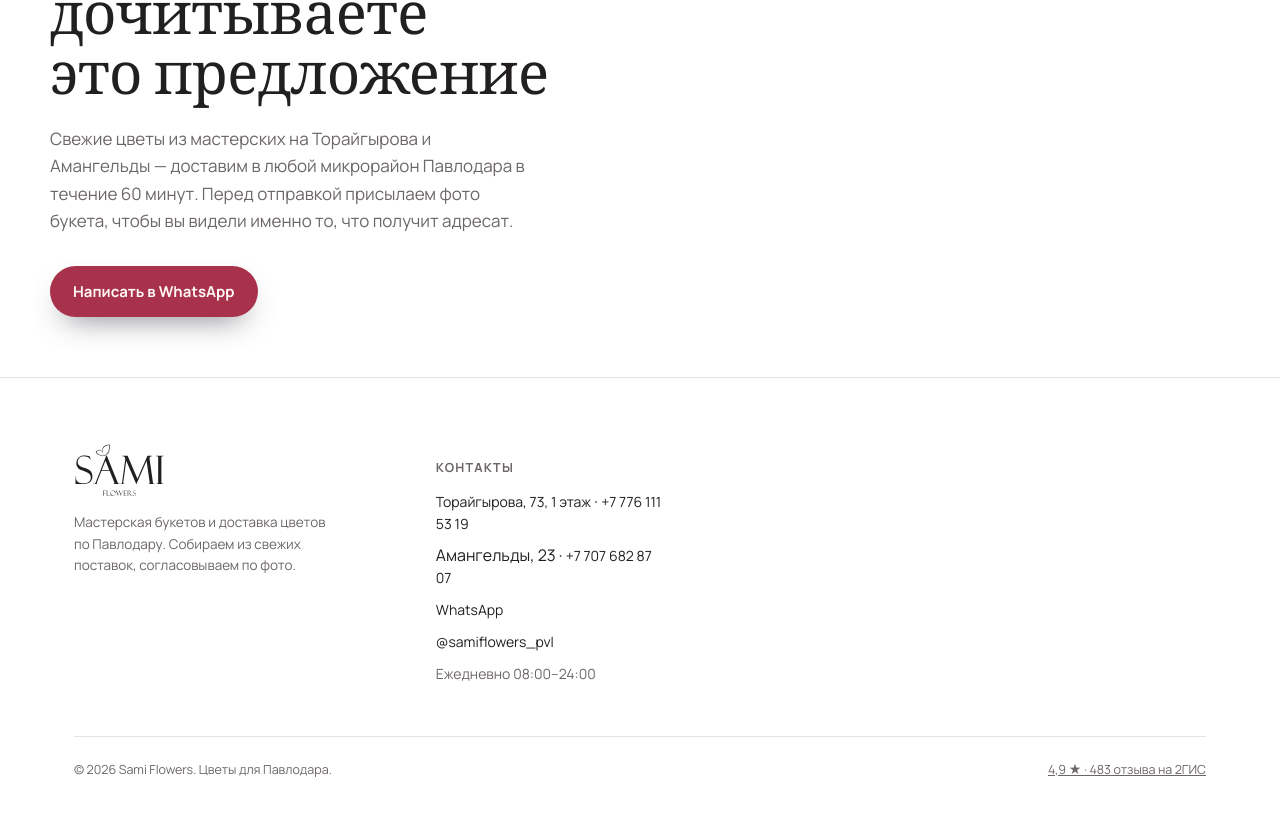
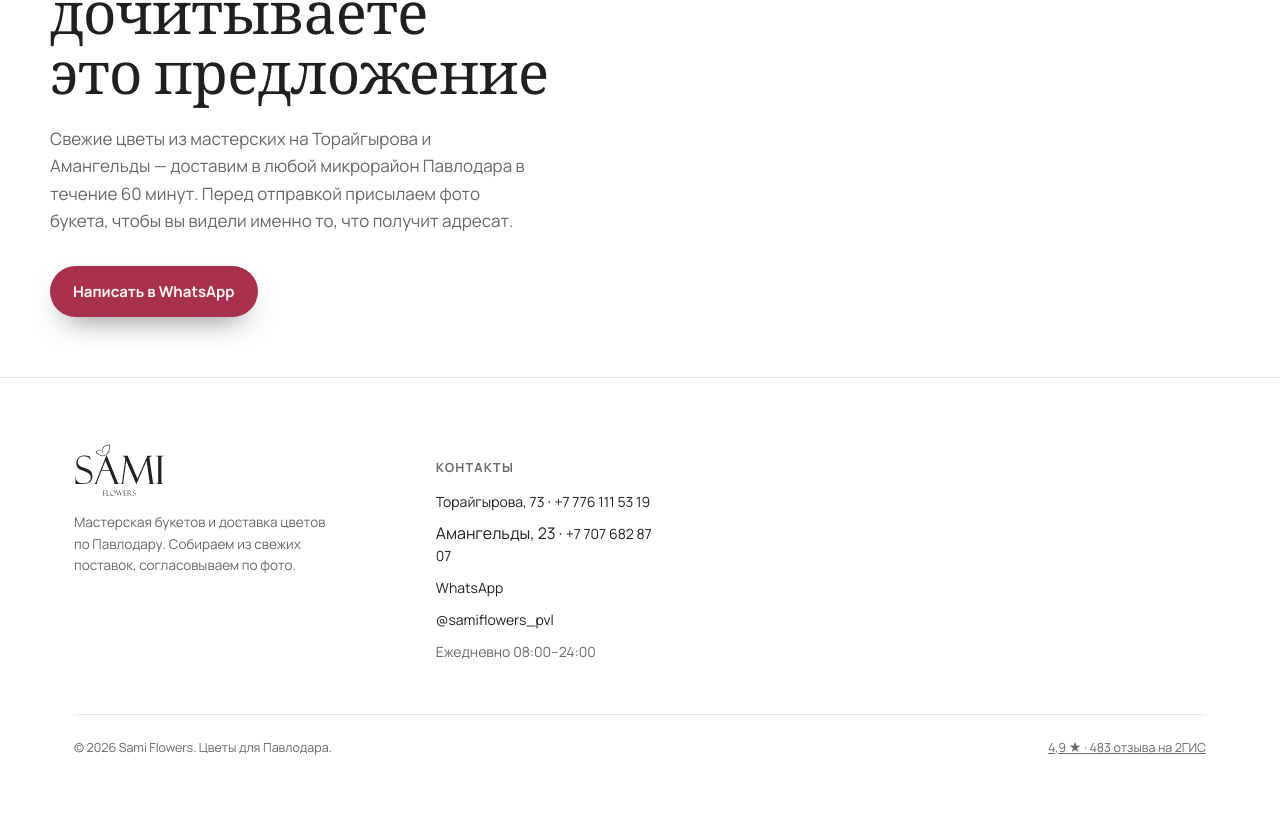
Before and after one commit to madirahimbai/sami-flowers, a Next.js app: page / in a window 1280 px wide. Shown: the part 661-1477 px from the top of the page. Built offline with nearby package versions, Linux system fonts and the light colour scheme; no server answers; the database is empty.

Commit message:
Drop '1 этаж' from Toraigyrov branch address everywhere

```diff
--- a/components/Footer.tsx
+++ b/components/Footer.tsx
@@ -13,7 +13,7 @@ export default function Footer() {
             <ul>
               <li>
                 <a href="https://go.2gis.com/blll3" target="_blank" rel="noreferrer">
-                  Торайгырова, 73, 1 этаж
+                  Торайгырова, 73
                 </a>{' '}
                 · <a href="tel:+77761115319">+7 776 111 53 19</a>
               </li>
```
